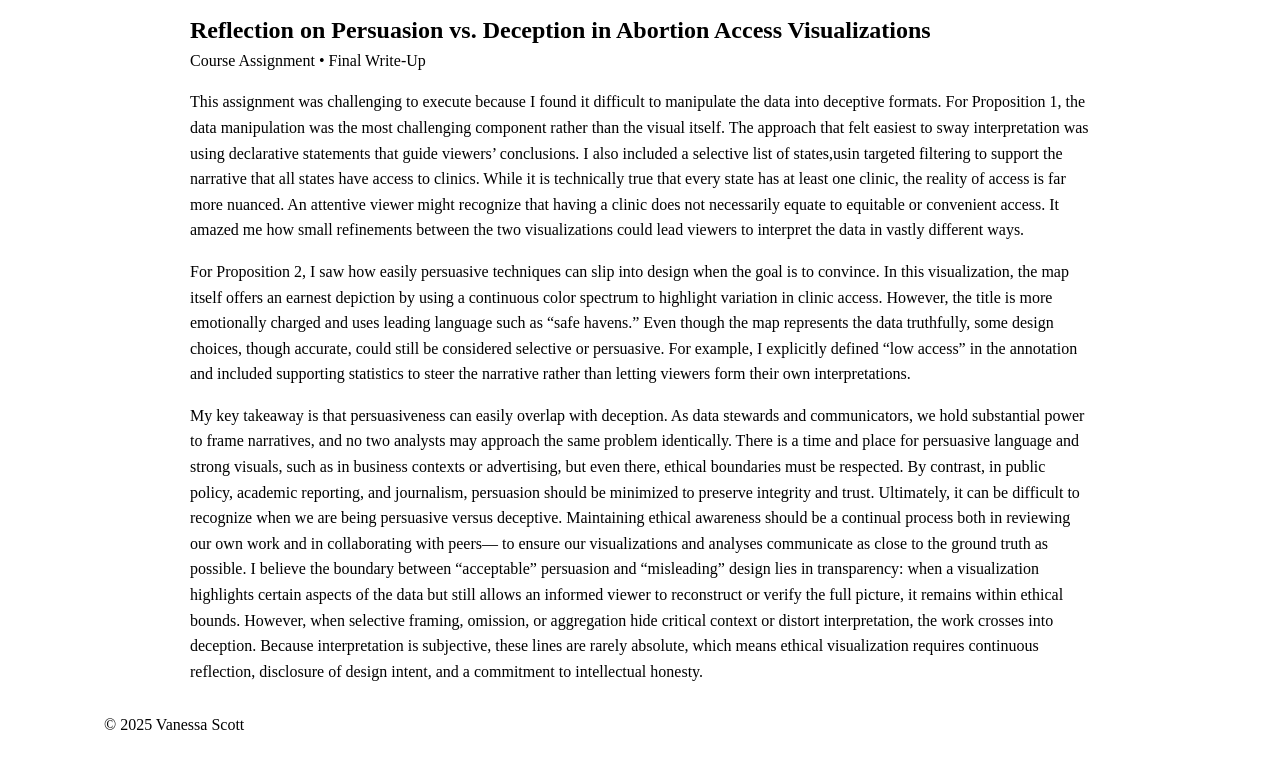
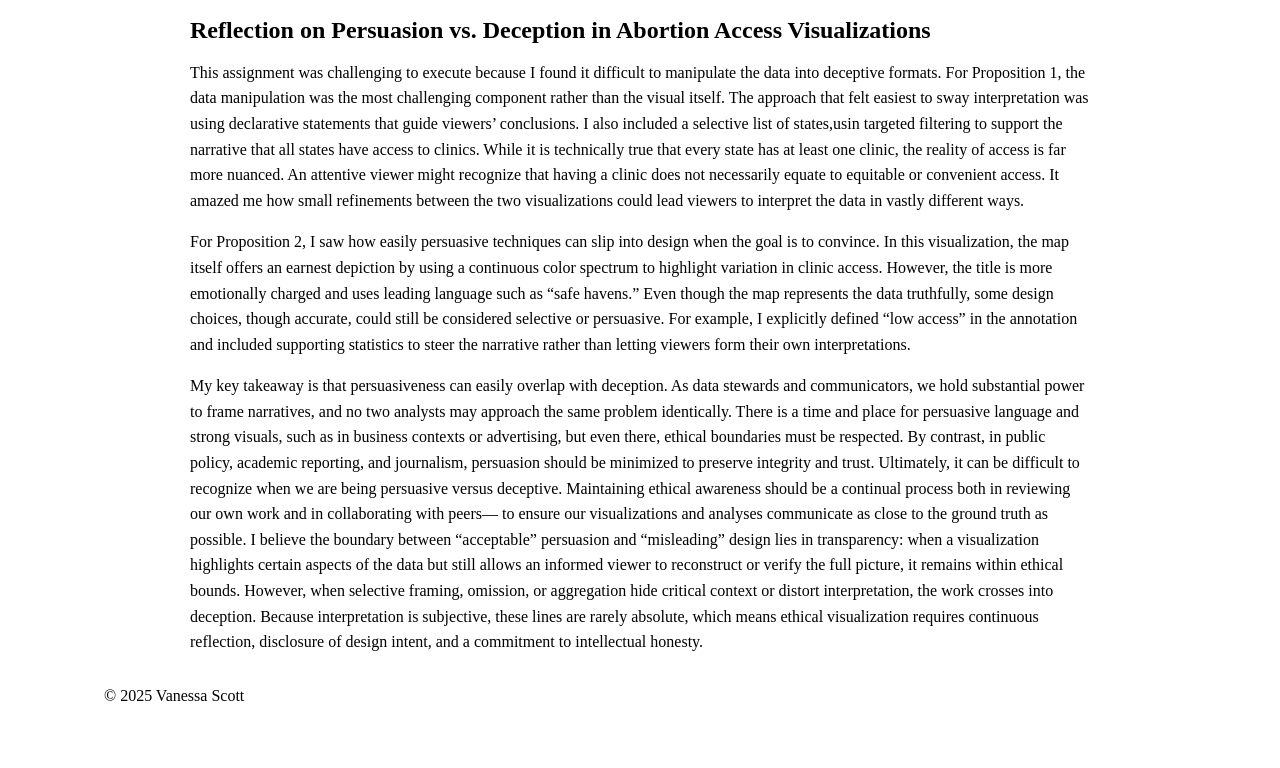
Before and after one commit to vlscott333/dsc209r_lab1_portfolio, a plain HTML site: page projects/project2/index.html in a window 1280 px wide. Shown: the part 2153-2921 px from the top of the page. Drawn offline with Linux system fonts and the light colour scheme.

Commit message:
Fix project 2 render

```diff
--- a/projects/project2/index.html
+++ b/projects/project2/index.html
@@ -94,9 +94,7 @@
   <h2 id="title-prop-reflection" style="margin-bottom: 0.25rem;">
     Reflection on Persuasion vs. Deception in Abortion Access Visualizations
   </h2>
-  <p style="margin-top: 0; color: #000000;">
-    Course Assignment • Final Write-Up
-  </p>
+
 
   <p>
     This assignment was challenging to execute because I found it difficult to manipulate the data into deceptive formats.
```
